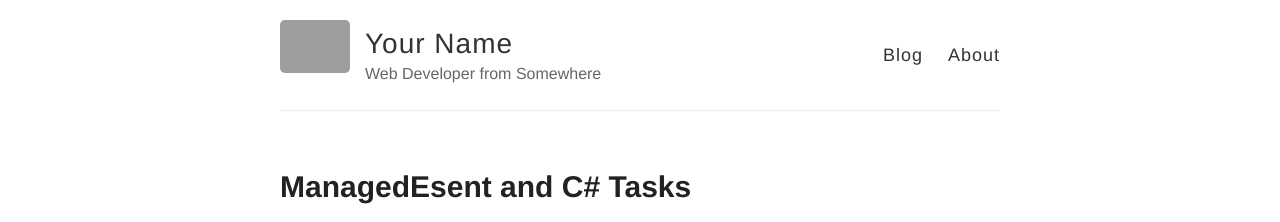
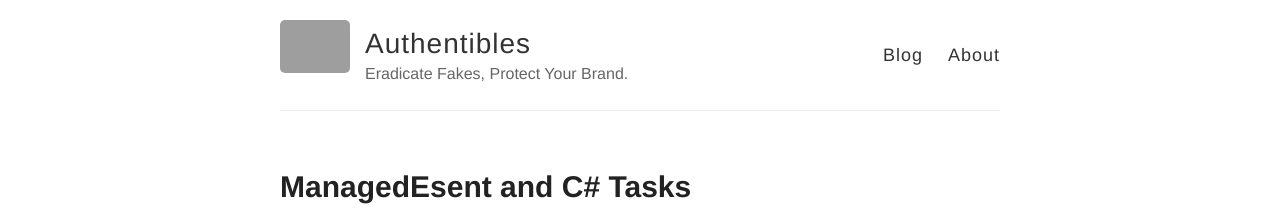
Before and after one commit to Authentibles/authentibles.github.io, a Jekyll site: the page built from index.html, in a window 1280 px wide. Shown: the top 222 px of the page. Built offline with Jekyll 4.4.1, drawn with Linux system fonts in a browser that asks for light colours; Markdown is read by kramdown in place of the engine named in the settings; grey boxes are pictures that could not be loaded.

Commit message:
Updated _config.yml

```diff
--- a/_config.yml
+++ b/_config.yml
@@ -3,10 +3,10 @@
 #
 
 # Name of your site (displayed in the header)
-name: Your Name
+name: Authentibles
 
 # Short bio or description (displayed in the header)
-description: Web Developer from Somewhere
+description: Eradicate Fakes, Protect Your Brand.
 
 # URL of your avatar or profile pic (you could use your GitHub profile pic)
 avatar: https://raw.githubusercontent.com/barryclark/jekyll-now/master/images/jekyll-logo.png
@@ -21,12 +21,12 @@ footer-links:
   email:
   facebook:
   flickr:
-  github: barryclark/jekyll-now
+  github: authentibles
   instagram:
   linkedin:
   pinterest:
   rss: # just type anything here for a working RSS icon, make sure you set the "url" above!
-  twitter: jekyllrb
+  twitter: authentibles
   stackoverflow: # your stackoverflow profile, e.g. "users/50476/bart-kiers"
   youtube: # channel/<your_long_string> or user/<user-name>
   googleplus: # anything in your profile username that comes after plus.google.com/
```
